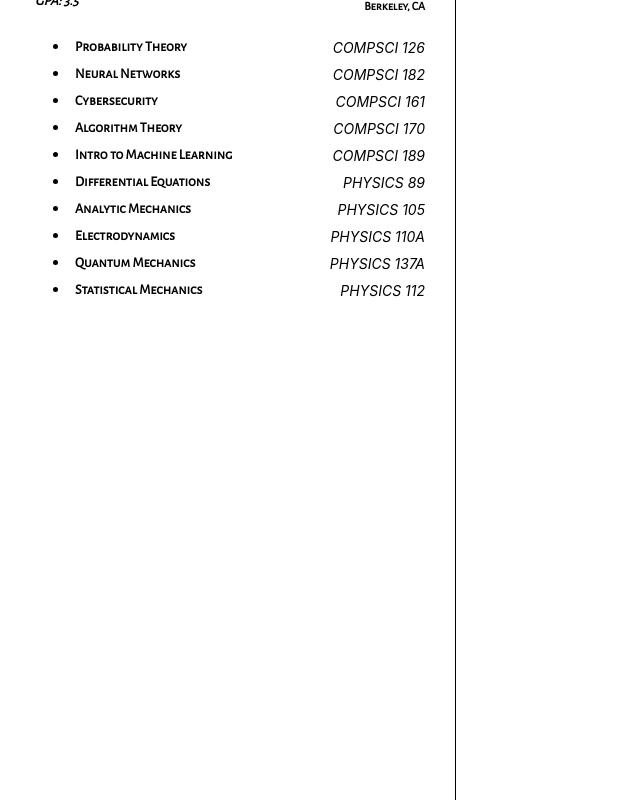
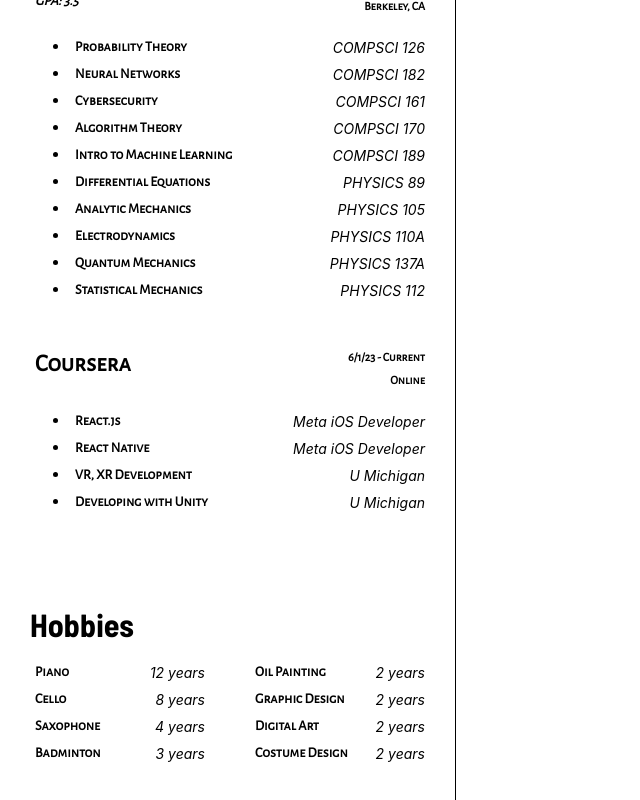
Before and after one commit to np-eazy/resume-auto-tailor, a React (Create React App) app: page / in a window 1280 px wide. Shown: the part 1044-1844 px from the top of the page, without its empty margins (0-640 px from the left). Built offline with nearby package versions, Linux system fonts and the light colour scheme.

Commit message:
resume in finished state

```diff
--- a/src/ai/full-resume.ts
+++ b/src/ai/full-resume.ts
@@ -63,7 +63,7 @@ export const raw: ResumeStructure = {
     skillObj: SKILL_OBJECT,
     langObj: LANG_OBJECT,
   },
-  degree: {
+  degrees: [{
     schoolName: "University of California, Berkeley",
     degree: "B.A.",
     major: "Computer Science",
@@ -140,6 +140,43 @@ export const raw: ResumeStructure = {
     ],
     gpa: 3.5,
   },
+  {
+    schoolName: "Coursera",
+    location: {
+      type: "Location",
+      address: "",
+      city: "Online",
+      state: "",
+      zipCode: "",
+    },
+    startDate: { type: "Date", month: 6, day: 1, year: 2023 },
+    courses: [
+      {
+        type: "Course",
+        className: "React.js",
+        isMajor: true,
+        codeName: "Meta iOS Developer",
+      },
+      {
+        type: "Course",
+        className: "React Native",
+        isMajor: true,
+        codeName: "Meta iOS Developer",
+      },
+      {
+        type: "Course",
+        className: "VR, XR Development",
+        isMajor: true,
+        codeName: "U Michigan",
+      },
+      {
+        type: "Course",
+        className: "Developing with Unity",
+        isMajor: true,
+        codeName: "U Michigan",
+      },
+    ],
+  },],
   blurb: { body: b_msg01 + b_msg02 + b_msg03 },
   experienceEntries: [
     {
--- a/src/ai/master-input2.ts
+++ b/src/ai/master-input2.ts
@@ -39,3 +39,14 @@ export const SKILL_OBJECT = {
     "ElasticSearch": 0,
     "Docker": 0,
 };
+
+export const HOBBY_OBJECT = {
+    "Piano": 12,
+    "Cello": 8,
+    "Saxophone": 4,
+    "Badminton": 3,
+    "Oil Painting": 2,
+    "Graphic Design": 2,
+    "Digital Art": 2,
+    "Costume Design": 2,
+};
--- a/src/components/Resume.tsx
+++ b/src/components/Resume.tsx
@@ -4,7 +4,7 @@ import { DegreeComponent } from "./sidebar/DegreeComponent";
 import { SkillsComponent } from "./sidebar/SkillsComponent";
 import { ExperienceComponent } from "./ExperienceComponent";
 import { ProjectComponent } from "./ProjectComponent";
-import { HobbyComponent } from "./HobbyComponent";
+import { HobbyComponent } from "./sidebar/HobbyComponent";
 import { baseDebugStyle, bodyContainer, infoContainer, pageContainer, parStyle, sidebarContainer } from "../styles";
 
 const spacer = (size: number) => <div style={{minHeight: size}}></div>;
@@ -18,9 +18,9 @@ export const Resume = (props: {contents: ResumeStructure}) => {
                 {spacer(SIDEBAR_SPACING)}
                 <SkillsComponent skills={props.contents.skills} />
                 {spacer(SIDEBAR_SPACING)}
-                <DegreeComponent degree={props.contents.degree} />
+                <DegreeComponent degrees={props.contents.degrees} />
                 {spacer(SIDEBAR_SPACING)}
-                {/* <HobbyComponent hobbies={props.contents.hobbies} /> */}
+                <HobbyComponent hobbies={props.contents.hobbies} />
 
                 {/* <div style={{fontSize: 1, color: "#ffffff"}}>
                     {JSON.stringify(props.contents)}
--- a/src/components/sidebar/DegreeComponent.tsx
+++ b/src/components/sidebar/DegreeComponent.tsx
@@ -16,32 +16,36 @@ export const CourseEntry = (props: {course: Course}) => {
     </div>);
 };
 
-export const DegreeComponent = (props: {degree: Degree}) => {
+export const DegreeComponent = (props: {degrees: Degree[]}) => {
     return (<div>
         <div style={h1Style}> Education </div>
+        {props.degrees.map((degree: Degree) => <div>
             <div>
                 <div style={{display: "flex", justifyContent: "space-between"}}>
                     <div style={{margin: 5}}>
-                        <div style={roleStyle}>{props.degree.schoolName} </div>
+                        <div style={roleStyle}>{degree.schoolName} </div>
                         <div style={{marginLeft: 0}}>
-                            <div style={companyStyle}> {props.degree.degree + " " + props.degree.major} </div>
+                            {degree.degree && <div style={companyStyle}> {degree.degree + " " + degree.major} </div>}
                             <div style={parStyle}>
                                 <div style={teamStyle}>
-                                    {props.degree.gpa ? "GPA: " + props.degree.gpa : ""}
+                                    {degree.gpa ? "GPA: " + degree.gpa : ""}
                                 </div>
                             </div>
                         </div>
                     </div>
 
                     <div style={infoSubcontainer}>
-                        <PlaceComponent startDate={props.degree.startDate} endDate={props.degree.endDate} location={props.degree.location} />
+                        <PlaceComponent startDate={degree.startDate} endDate={degree.endDate} location={degree.location} />
                     </div>
                 </div>
             </div>
-        <ul>
-            {props.degree.courses.map((course: Course) => <li>
-                <CourseEntry course={course} />
-            </li> )}
-        </ul>
+            <ul>
+                {degree.courses.map((course: Course) => <li>
+                    <CourseEntry course={course} />
+                </li> )}
+            </ul>
+            <div style={{minHeight: 25}}></div>
+        </div>)}
+
     </div>);
 }
--- /dev/null
+++ b/src/components/sidebar/HobbyComponent.tsx
@@ -0,0 +1,41 @@
+import React from "react";
+import { Hobby } from "../../structure";
+import { baseDebugStyle, h1Style, parStyle } from "../../styles";
+import { HOBBY_OBJECT } from "../../ai/master-input2";
+import { reStringify } from "../../concatenator";
+import { SkillsEntry } from "./SkillsComponent";
+
+export const HobbyComponent = (props: {hobbies: Hobby[]}) => {
+
+    const vals = Object.values(HOBBY_OBJECT);
+    const keys = Object.keys(HOBBY_OBJECT)
+    .filter((key: string, val: number) => vals[val] != 0).map((key: string, val: number) =>
+        <div>
+            <SkillsEntry name={reStringify(key)}>
+                {vals[val].toString() + (vals[val] == 1 ? " year" : " years")}
+            </SkillsEntry>
+        </div>);
+
+
+    return (<div>
+        <div style={h1Style}> Hobbies </div>
+        <div style={{display: "flex", justifyContent: "space-between"}}>
+            <div>
+                {keys.slice(0, keys.length / 2).map((element: any) => element)}
+            </div>
+            <div>
+                {keys.slice(keys.length / 2).map((element: any) => element)}
+            </div>
+        </div>
+        <div style={{minHeight: 16}}></div>
+        <div>
+            <div style={{padding: 5}}>
+                <div style={parStyle}>
+                    {Object.keys(HOBBY_OBJECT)
+                    .filter((key: string, val: number) => vals[val] == 0)
+                    .map((key: string, val: number) => reStringify(key) + ", ")}
+                </div>
+            </div>
+        </div>
+    </div>);
+}
--- a/src/components/sidebar/SkillsComponent.tsx
+++ b/src/components/sidebar/SkillsComponent.tsx
@@ -16,8 +16,6 @@ export const SkillsEntry = (props: {name: string, children: any}) => {
         </div>
     </div>);
 }
-
-
 
 export const SkillsComponent = (props: {skills: Skills}) => {
 
--- a/src/concatenator.ts
+++ b/src/concatenator.ts
@@ -32,7 +32,7 @@ export function concatenate(entry: Course | BulletPoint | Contact | Date | Locat
     } else if (entry.type == "Location") {
         return (entry.address && verbose ?
             (entry.address + ", ") : "")
-        + entry.city + ", "
+        + entry.city +(entry.state ? ", " : "" )
         + entry.state + (verbose ? " " + entry.zipCode : "");
 
     } else {
```
Also changed, not shown: src/components/HobbyComponent.tsx (deleted, +0 -14 lines), src/structure.ts (+4 -4 lines).
